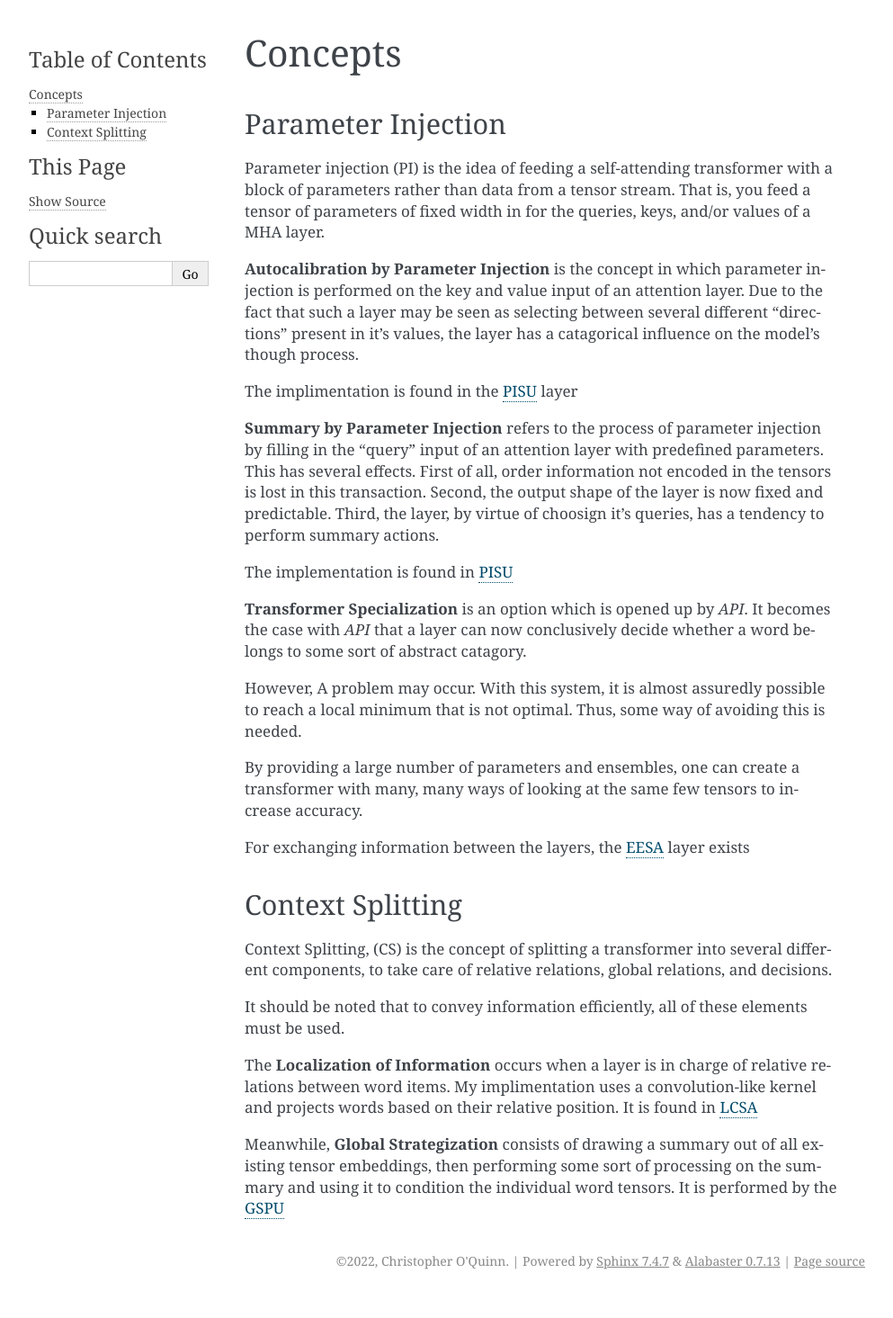
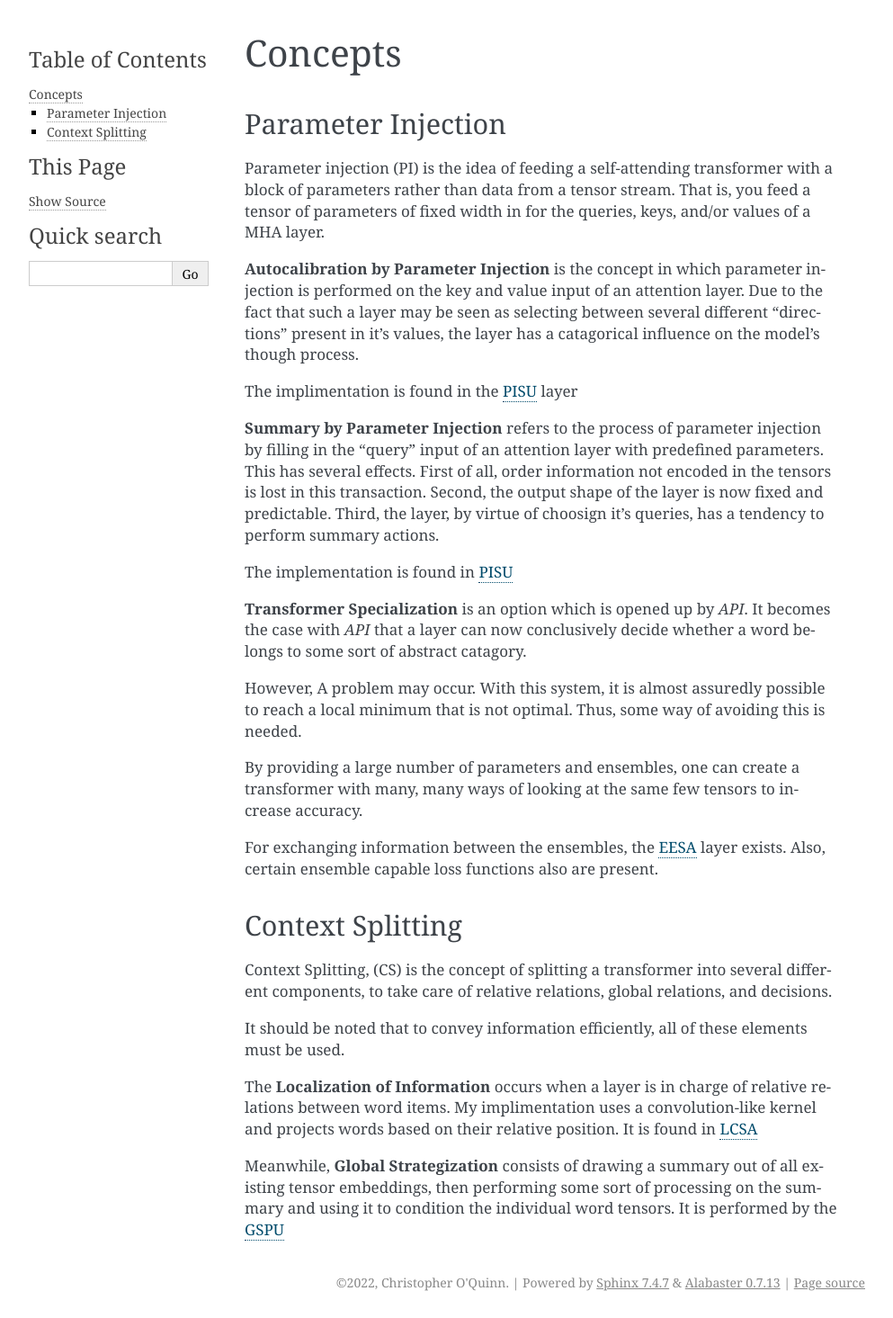
Before and after one commit to smithblack-0/torch-supertransformerlib, a Sphinx documentation site: the page built from docs/source/concepts.rst, in a window 1280 px wide. Shown: the whole page at 90% size, without its empty margins (148-1141 px from the left). Built offline with Sphinx 7.4.7, drawn with Linux system fonts in a browser that asks for light colours; before the commit the page ends 1441 px from its top, so only the background shows below that.

Commit message:
Revised documentation significantly. Got compile and autodoc working completely.

```diff
--- a/docs/source/concepts.rst
+++ b/docs/source/concepts.rst
@@ -45,8 +45,9 @@ By providing a large number of parameters and ensembles,
 one can create a transformer with many, many ways of looking at
 the same few tensors to increase accuracy.
 
-For exchanging information between the layers, the
-:ref:`EESA <EESA>` layer exists
+For exchanging information between the ensembles, the
+:ref:`EESA <EESA>` layer exists. Also, certain ensemble
+capable loss functions also are present.
 
 Context Splitting
 -----------------
--- a/docs/source/index.rst
+++ b/docs/source/index.rst
@@ -10,7 +10,7 @@ Welcome to supertransformerlib's documentation!
    :maxdepth: 2
 
    concepts
-   README.md
+   howtouse.md
    api/api
    license.md
 
```
Also changed, not shown: docs/source/howtouse.md (renamed from docs/source/README.md).
